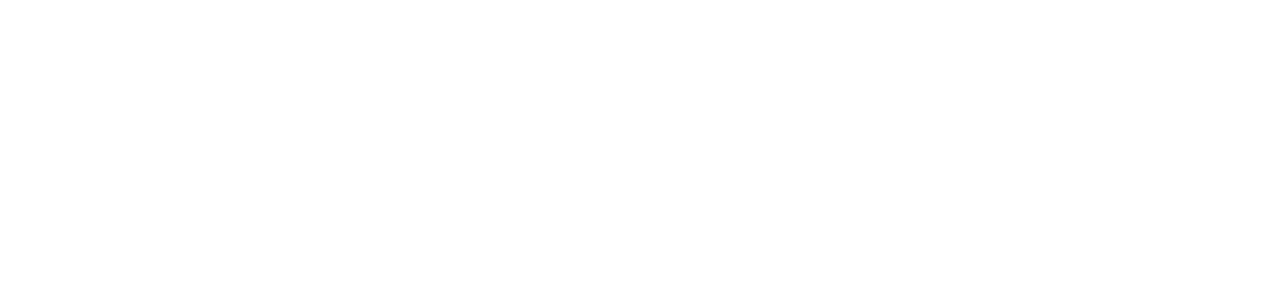
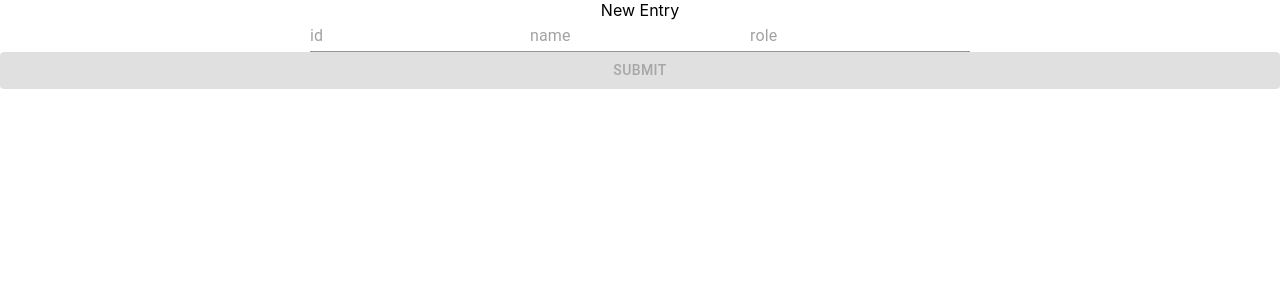
Before and after one commit to KingSri/login-react, a React (Create React App) app: page /form in a window 1280 px wide. Shown: the top 300 px of the page. Built offline with nearby package versions, Linux system fonts and the light colour scheme.

Commit message:
finally got form appending working.

```diff
--- a/src/App.js
+++ b/src/App.js
@@ -1,12 +1,11 @@
 import React from 'react';
 import './App.css';
 import Routes from './config/routes';
-import form from "./components/form";
 
 function App() {
   return (
     <div className="App">
-      <form />
+      <Routes />
     </div>
   );
 }
--- a/src/components/form.js
+++ b/src/components/form.js
@@ -1,36 +1,134 @@
 import React, { Component } from 'react';
-import { employeeData } from '../data/employee'
+// import { employeeData } from '../data/employee';
+import Button from '@material-ui/core/Button';
+import TextField from '@material-ui/core/TextField';
+
+const employeeData = [
+    {
+        id: '1',
+        name: 'abc',
+        role: 'admin',
+
+    },
+    {
+        id: '2',
+        name: 'def',
+        role: 'admin',
+
+    },
+    {
+        id: '3',
+        name: 'qwe',
+        role: 'user',
+
+    },
+    {
+        id: '4',
+        name: 'pou',
+        role: 'user',
+
+    },
+    {
+        id: '5',
+        name: 'hjk',
+        role: 'admin',
+    },
+
+]
 
 class form extends Component {
-    constructor(props) {
-        super(props);
-        this.state = {value: ''};
-
-        this.handleChange = this.handleChange.bind(this)
-        this.handleSubmit = this.handleSubmit.bind(this)
+    constructor(){
+        super();
+        this.state = {
+            eData: employeeData,
+            newData: ''
+        }
+        this.handleSubmit = this.handleSubmit.bind(this);
+        this.handleChange = this.handleChange.bind(this);
     }
 
-        handleChange(event) {
-            this.setState({value: event.target.value});
-        }
-        handleSubmit(event){
-            event.preventDefault();
-        }
+    handleSubmit = (event) => {
+        event.preventDefault()
+        const newId = this.state.id;
+        const newName =this.state.name;
+        const newRole = this.state.role;
+        const newData =
+            {id: newId, name: newName, role:newRole}
+        this.setState({
+            eData: [...this.state.eData,newData],
+        }, () => {
+            console.log(this.state.eData)
+        })
+    }
 
-    render() {
-        return (
+    // handleSubmit = (e) => {
+    //     e.preventDefault()
+    //     this.setState(prevState => {
+    //         return{
+    //             eData: [
+    //                 ...prevState.eData, {id: prevState.newData, name: prevState.newData, role: prevState.newData}
+    //             ],
+    //             newData: '',
+    //         }
+    //     }
+    // }
+
+    handleChange = (event) => {
+        this.setState({
+            [event.target.name]: event.target.value
+        })
+    }
+    render(){
+        return(
+            <>
+            New Entry
             <div>
-                <form onSubmit={this.handleSubmit}>
-                    <label>
-                        Name:
-                        <input type="text" value={this.state.value} onChange={this.handleChange}/>
-                    </label>
-                    <input type="submit" value="submit"/>
-                </form>
+                <div>
+                    <form onSubmit={this.handleSubmit}>
+                        <TextField
+                        onChange = {this.handleChange}
+                        type="id"
+                        id="id"
+                        name="id"
+                        value={this.state.id}
+                        placeholder = "id"
+                        autoComplete= "id"
+                        />
+                        <TextField
+                        onChange = {this.handleChange}
+                        type="name"
+                        id="name"
+                        name="name"
+                        value={this.state.name}
+                        placeholder = "name"
+                        autoComplete= "name"
+                        />
+                        <TextField
+                        onChange = {this.handleChange}
+                        type="role"
+                        id="role"
+                        name="role"
+                        value={this.state.role}
+                        placeholder = "role"
+                        autoComplete= "role"
+                        />
+                        <Button
+                        type="submit"
+                        fullWidth
+                        variant="contained"
+                        color="primary"
+                        onClick={this.handleSubmit}
+                        disabled={!this.state.id || !this.state.name|| !this.state.role}
+                        >
+                            Submit
+                        </Button>
 
+                    </form>
+                </div>
             </div>
-        );
+            </>
+        )
     }
+
 }
-
 export default form;
--- a/src/components/home.js
+++ b/src/components/home.js
@@ -9,6 +9,8 @@
 import Paper from '@material-ui/core/Paper';
 import Button from '@material-ui/core/Button';
 import { employeeData } from '../data/employee'
+
+
 
 export default function Home() {
 
--- a/src/config/routes.js
+++ b/src/config/routes.js
@@ -2,11 +2,13 @@
 import { Switch, Route } from 'react-router-dom'
 import Home from '../components/home'
 import Login from '../components/login'
+import form from '../components/form'
 
 //Import components
 export default (props) => (
     <Switch>
         <Route exact path="/" component={ Login } />
         <Route path="/home" render= { Home } />
+        <Route path="/form" component= { form } />
     </Switch>
 )
--- a/src/data/employee.js
+++ b/src/data/employee.js
@@ -27,7 +27,6 @@
         id: '5',
         name: 'hjk',
         role: 'admin',
-
     },
 
 ]
```
